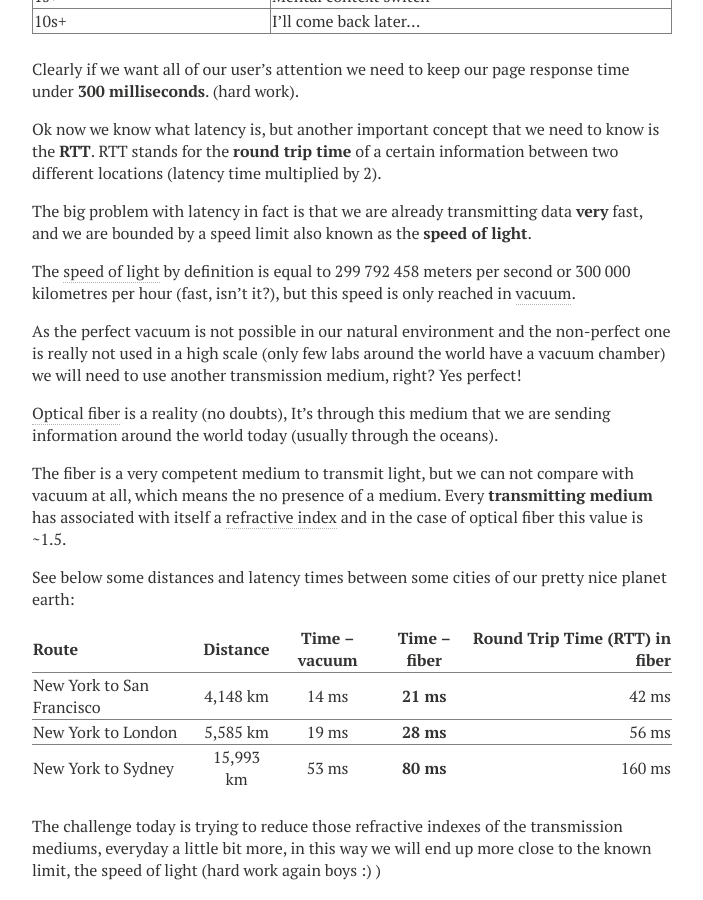
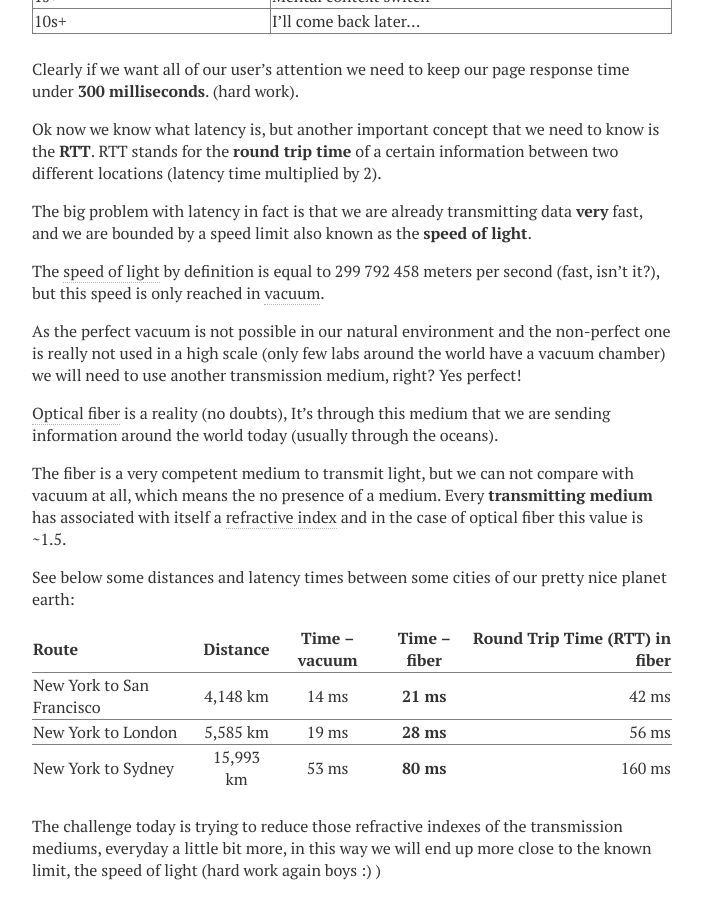
Before and after one commit to cleberdantas/cleberdantas.github.io, a Jekyll site: the page built from _posts/2013-04-21-latency-bandwidth-and-the-speed-of-light.md, in a window 1280 px wide and 900 px high, scrolled down 877 px. Shown: the whole window, without its empty margins (288-991 px from the left). Built offline with Jekyll 4.4.1, drawn with Linux system fonts in a browser that asks for light colours; nearby versions of some CDN libraries.

Commit message:
correcting information

```diff
--- a/_posts/2013-04-21-latency-bandwidth-and-the-speed-of-light.md
+++ b/_posts/2013-04-21-latency-bandwidth-and-the-speed-of-light.md
@@ -51,7 +51,7 @@ Ok now we know what latency is, but another important concept that we need to kn
 
 The big problem with latency in fact is that we are already transmitting data __very__ fast, and we are bounded by a speed limit also known as the __speed of light__.
 
-The [speed of light](https://en.wikipedia.org/wiki/Speed_of_light) by definition is equal to 299 792 458 meters per second or 300 000 kilometres per hour (fast, isn’t it?), but this speed is only reached in [vacuum](https://en.wikipedia.org/wiki/Vacuum).
+The [speed of light](https://en.wikipedia.org/wiki/Speed_of_light) by definition is equal to 299 792 458 meters per second (fast, isn’t it?), but this speed is only reached in [vacuum](https://en.wikipedia.org/wiki/Vacuum).
 
 As the perfect vacuum is not possible in our natural environment and the non-perfect one is really not used in a high scale (only few labs around the world have a vacuum chamber) we will need to use another transmission medium, right? Yes perfect!
 
```
